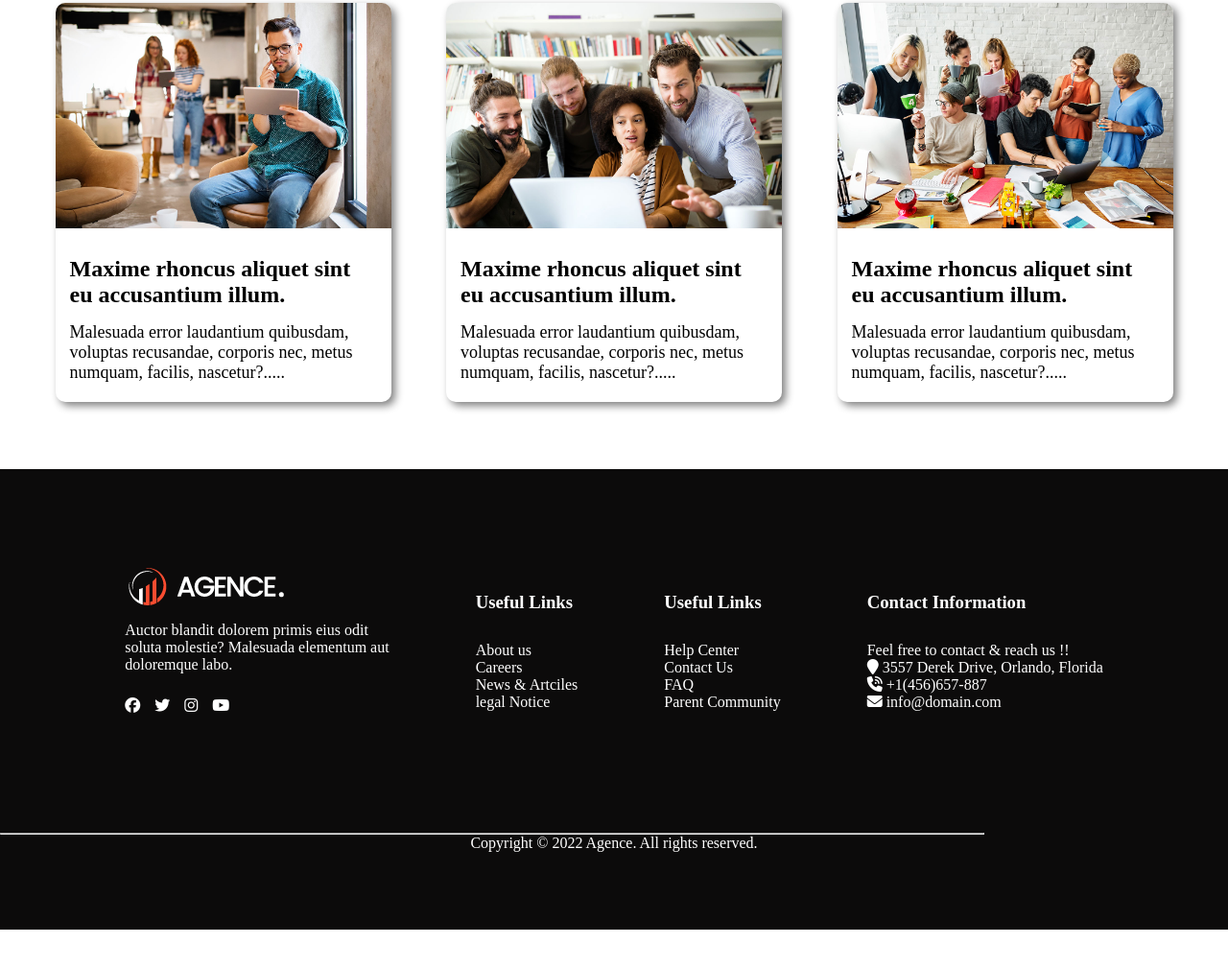
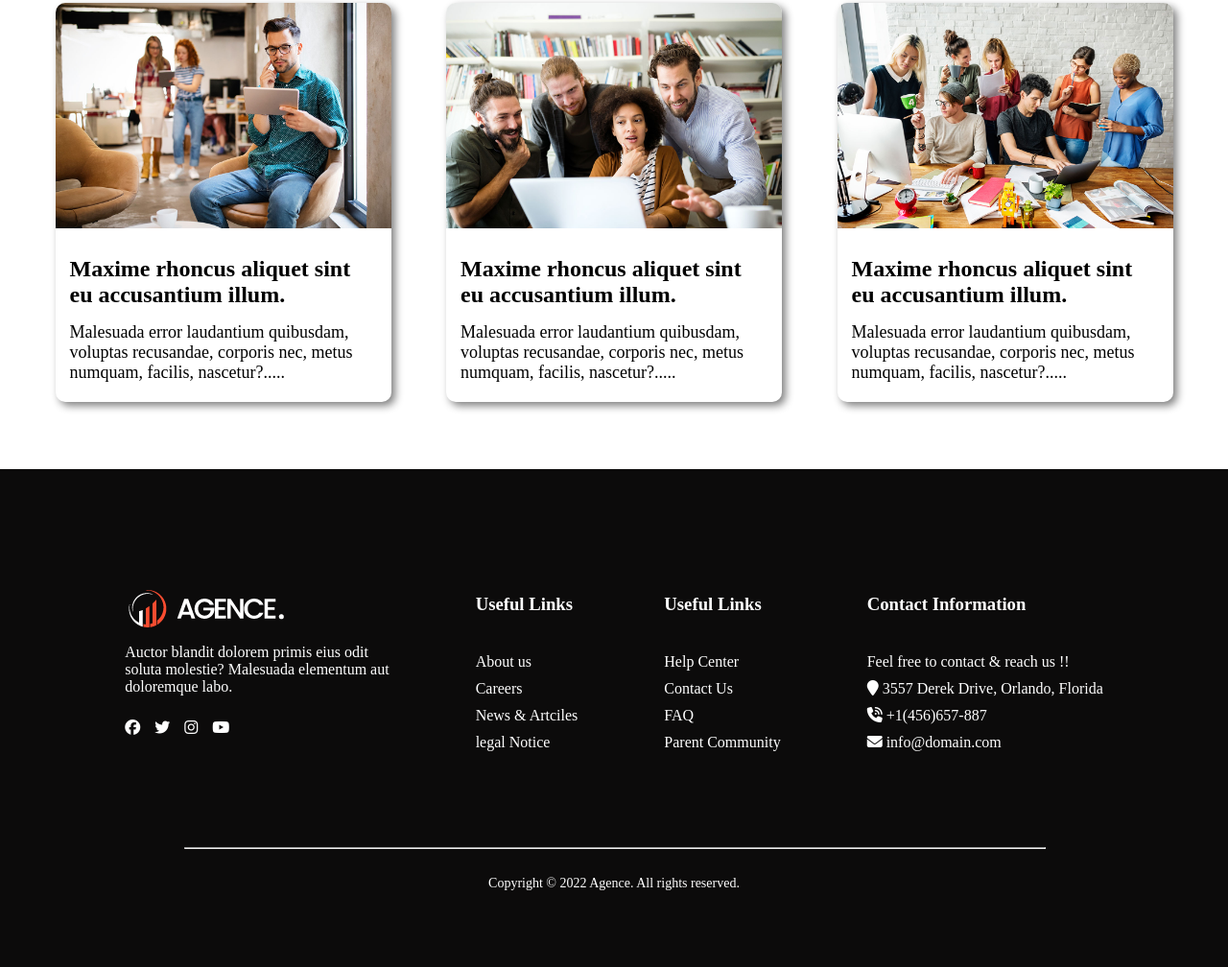
Before and after one commit to emon83/digital-agency, a plain HTML site: page index.html in a window 1280 px wide. Shown: the part 2146-3154 px from the top of the page at 96% size. Before the commit the page ends 3115 px from the top, so only its background shows below. Drawn offline with Linux system fonts and the light colour scheme.

Commit message:
added style

```diff
--- a/index.html
+++ b/index.html
@@ -94,7 +94,7 @@
     <div class="appointment-section">
       <div class="phone-call">
         <img class="call-icons" src="./asset/icons/phone-call.png" alt="">
-        <div class="call-deatils">
+        <div class="call-details">
           <h5>GET A FREE CONSULTATION</h5>
         <br><h1> 987 233 0000</h1>
         </div>
@@ -147,8 +147,8 @@
             </div>
           </div>
           <div class="second-footer-col">
-            <h3 class="second-footer-col-titel">Useful Links</h3>
-            <ul>
+            <h3 class="footer-titel">Useful Links</h3>
+            <ul class="ul-li">
               <li>About us</li>
               <li>Careers</li>
               <li>News & Artciles</li>
@@ -156,8 +156,8 @@
             </ul>
           </div>
           <div class="third-footer-col">
-            <h3 class="third-footer-col-titel">Useful Links</h3>
-            <ul>
+            <h3 class="footer-titel">Useful Links</h3>
+            <ul class="ul-li">
               <li>Help Center</li>
               <li>Contact Us</li>
               <li>FAQ</li>
@@ -165,8 +165,8 @@
             </ul>
           </div>
           <div class="fourth-footer-col">
-            <h3 class="fourth-footer-col-titel">Contact Information</h3>
-            <ul>
+            <h3 class="footer-titel">Contact Information</h3>
+            <ul class="ul-li">
               <li>Feel free to contact & reach us !!</li>
               <li><i class="fa-solid fa-location-pin"></i> 3557 Derek Drive, Orlando, Florida</li>
               <li><i class="fa-solid fa-phone-volume"></i> +1(456)657-887</li>
--- a/style.css
+++ b/style.css
@@ -55,6 +55,7 @@
   border: none;
   font-size: 18px;
   margin: 5px;
+  border-radius: 10px;
 }
 .btn-discover {
   background-color: red;
@@ -169,22 +170,28 @@
   width: 90px;
   padding-right: 30px;
 }
-.call-deatils {
+.call-details {
   margin-left: 20px;
   padding-right: 60px;
+  border-right: 2px solid gray;
 }
 .phone-call h5 {
   margin: auto;
 }
 .appointment-description p {
   width: 70%;
-  border-left: 2px solid gray;
+  margin: auto;
+  padding-top: 30px;
+  font-size: 17px;
 }
-.btn-service{
+.btn-service {
   padding: 15px 35px;
   border: none;
   border-radius: 25px;
+  line-height: 15px;
+  margin-top: 30px;
 }
+
 /* card section */
 .blog-card {
   display: flex;
@@ -224,58 +231,48 @@
   margin: 0 0 20px 15px;
 }
 
-
 /* footer section */
-.footer{
-  height: 60vh;
+.footer {
+  height: 65vh;
   background-color: rgb(12, 11, 11);
   color: white;
 }
-.footer-container{
+.footer-container {
   display: flex;
   justify-content: center;
   align-items: center;
   gap: 90px;
   margin-top: 70px;
- padding: 100px 0px;
+  padding: 100px 0px 70px 0px;
 }
-.first-footer-col img{
-
-}
-.first-footer-col-description{
+.first-footer-col-description {
   margin-top: 10px;
 }
-.footer-icon{
+
+.footer-icon {
   margin: 25px 0px;
   display: flex;
   gap: 15px;
 }
-.footer-icon i{
+.footer-titel {
+  padding-bottom: 30px;
+  margin-top: 30px;
+}
 
-}
-.second-footer-col-titel{
+.ul-li {
   margin-bottom: 30px;
 }
-.second-footer-col ul li{
+.ul-li li {
   list-style-type: none;
+  padding-top: 10px;
 }
-.third-footer-col-titel{
-  margin-bottom: 30px;
+.footer-hr {
+  width: 70%;
+  position: absolute;
+  left: 15%;
 }
-.third-footer-col ul li{
-  list-style-type: none;
+.footer-copyright {
+  padding-top: 30px;
+  text-align: center;
+  font-size: 14px;
 }
-.fourth-footer-col-titel{
-  margin-bottom: 30px;
-}
-.fourth-footer-col ul li{
-  list-style-type: none;
-}
-.footer-hr{
-
-  width: 80%;
-
-}
-.footer-copyright{
-  text-align: center;
-}
```
Lines whose indentation alone changed are shown as unchanged.
